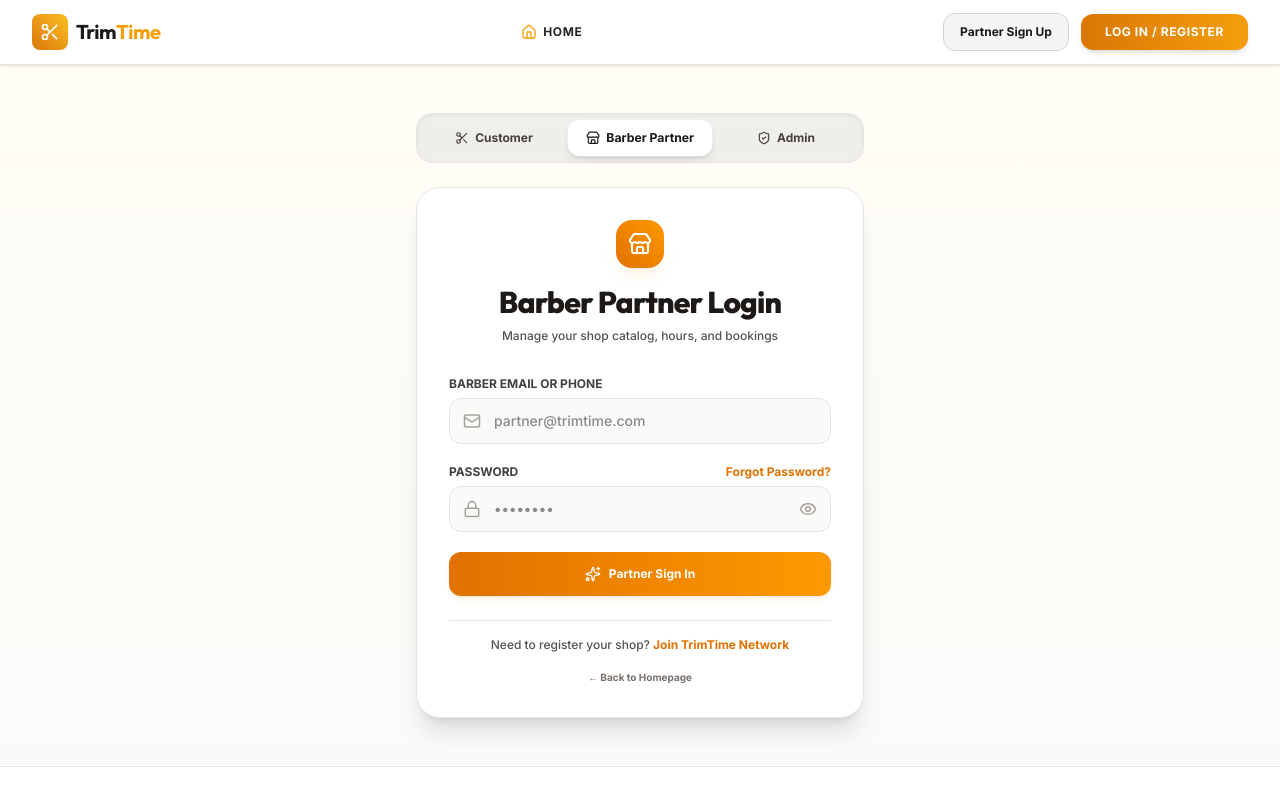
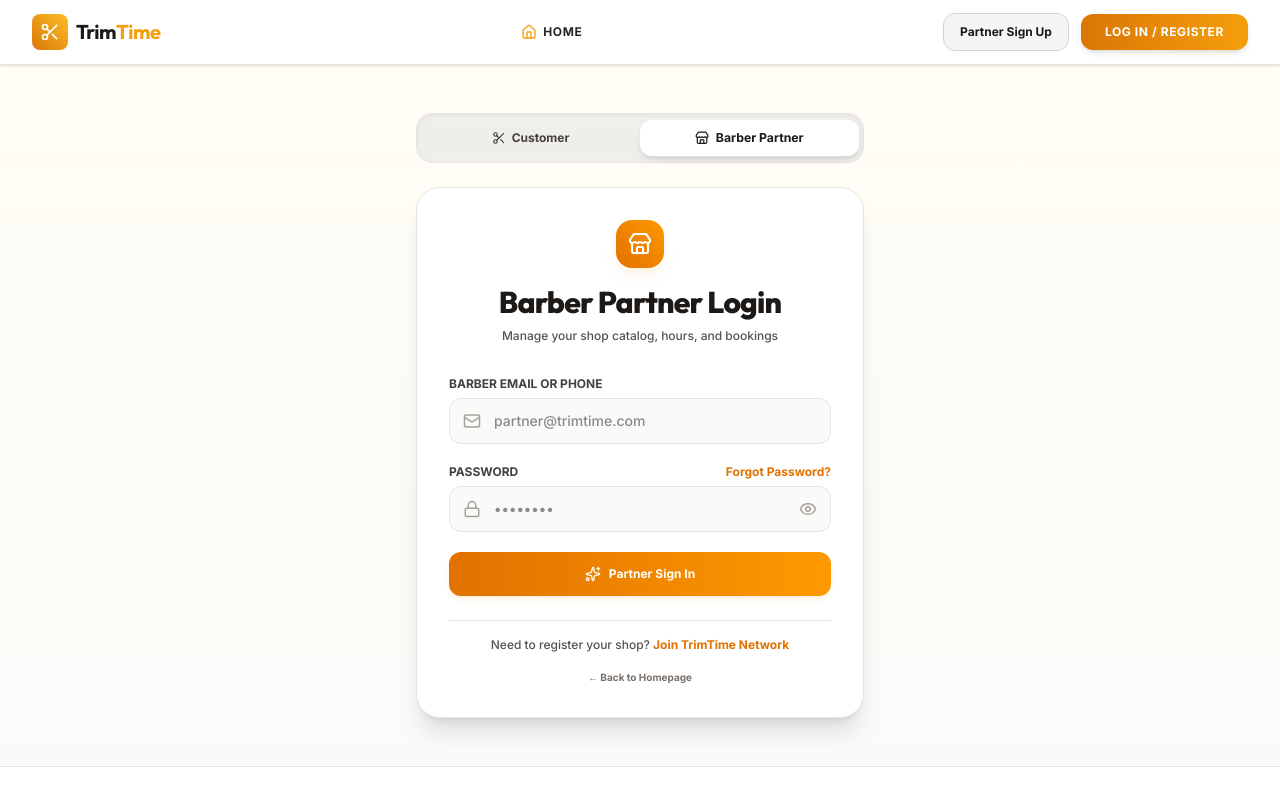
Before and after one commit to Soham10-coder/TrimTime, a React (Vite) app in the folder frontend/: page /barber/login in a window 1280 px wide. Shown: the top 800 px of the page. Built offline with nearby package versions, Linux system fonts and the light colour scheme.

Commit message:
feat: complete stealth admin route, amazon reviews tab, staff off date badges, and vector icons

```diff
--- a/frontend/src/App.jsx
+++ b/frontend/src/App.jsx
@@ -81,7 +81,9 @@
             <Route path="partner-policy" element={<PartnerPolicy />} />
             <Route path="barber/signup" element={<BarberSignup />} />
             <Route path="barber/login" element={<Login defaultRole="barber" />} />
-            <Route path="admin/login" element={<Login defaultRole="admin" />} />
+
+            {/* Secret Hidden Administrative Route (Invisible to Bot Scanners & Public Users) */}
+            <Route path="trimtime-secret-admin-portal-x97k2/login" element={<Login defaultRole="admin" />} />
 
             {/* Booking Flow (Public browse/select, locks inside checkout) */}
             <Route path="book/:barberId" element={<BookAppointment />} />
@@ -114,15 +116,27 @@
               }
             />
 
-            {/* Secured Admin Routes */}
+            {/* Secured Secret Admin Routes */}
             <Route
-              path="admin"
+              path="trimtime-secret-admin-portal-x97k2"
               element={
                 <ProtectedRoute allowedRoles={['admin']}>
                   <AdminDashboard />
                 </ProtectedRoute>
               }
             />
+            <Route
+              path="trimtime-secret-admin-portal-x97k2/dashboard"
+              element={
+                <ProtectedRoute allowedRoles={['admin']}>
+                  <AdminDashboard />
+                </ProtectedRoute>
+              }
+            />
+
+            {/* Trap predictable admin URLs -> 404 Not Found Fallback */}
+            <Route path="admin" element={<Navigate to="/" replace />} />
+            <Route path="admin/*" element={<Navigate to="/" replace />} />
 
             {/* Fallback route */}
             <Route path="*" element={<Navigate to="/" replace />} />
--- a/frontend/src/pages/Shared/Login.jsx
+++ b/frontend/src/pages/Shared/Login.jsx
@@ -169,7 +169,7 @@
         {[
           { key: 'customer', label: 'Customer', icon: Scissors },
           { key: 'barber', label: 'Barber Partner', icon: Store },
-          { key: 'admin', label: 'Admin', icon: ShieldCheck }
+          ...(defaultRole === 'admin' ? [{ key: 'admin', label: 'Admin Console', icon: ShieldCheck }] : [])
         ].map((tab) => {
           const Icon = tab.icon;
           const isActive = activeRole === tab.key;
```
